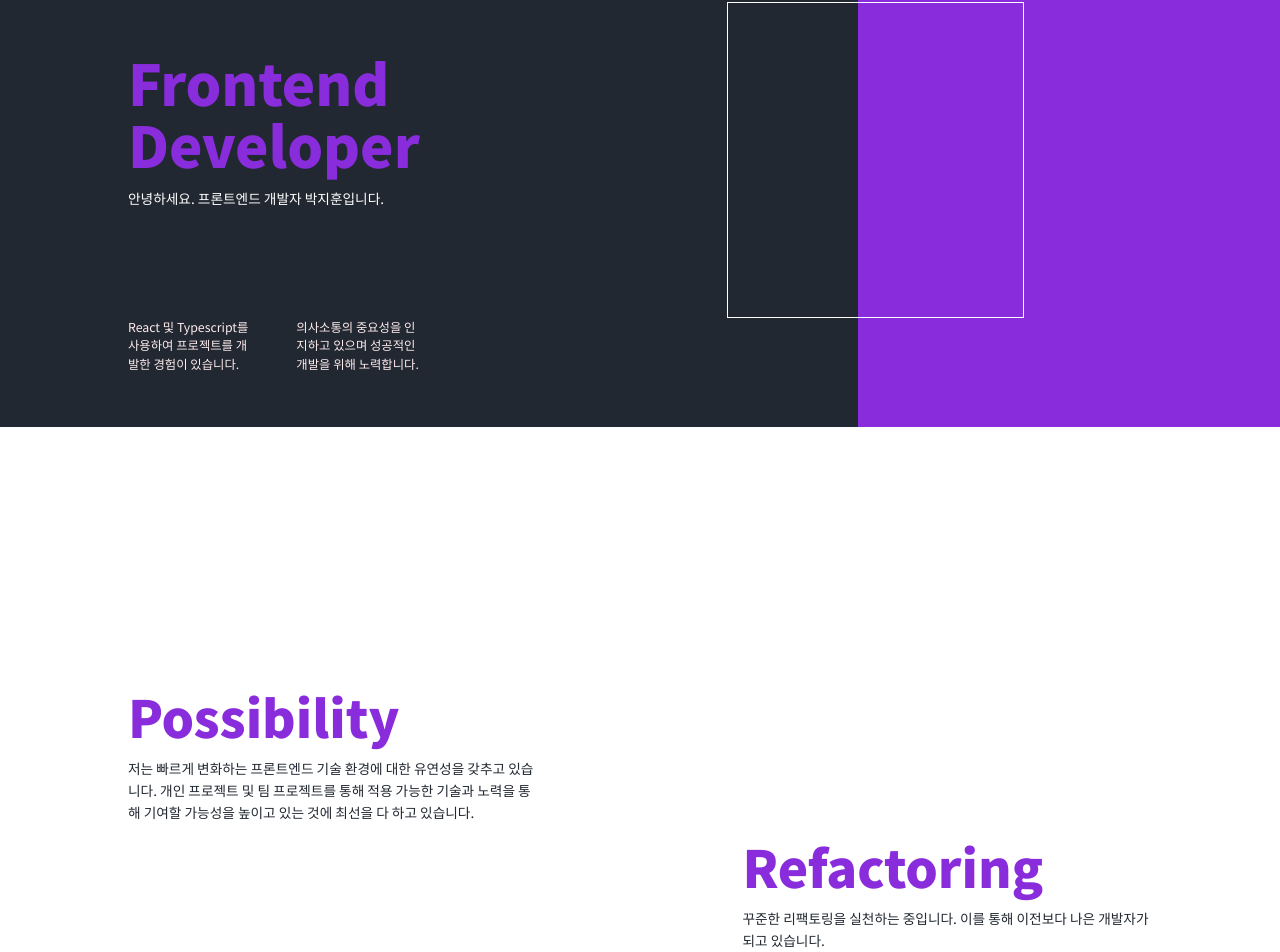
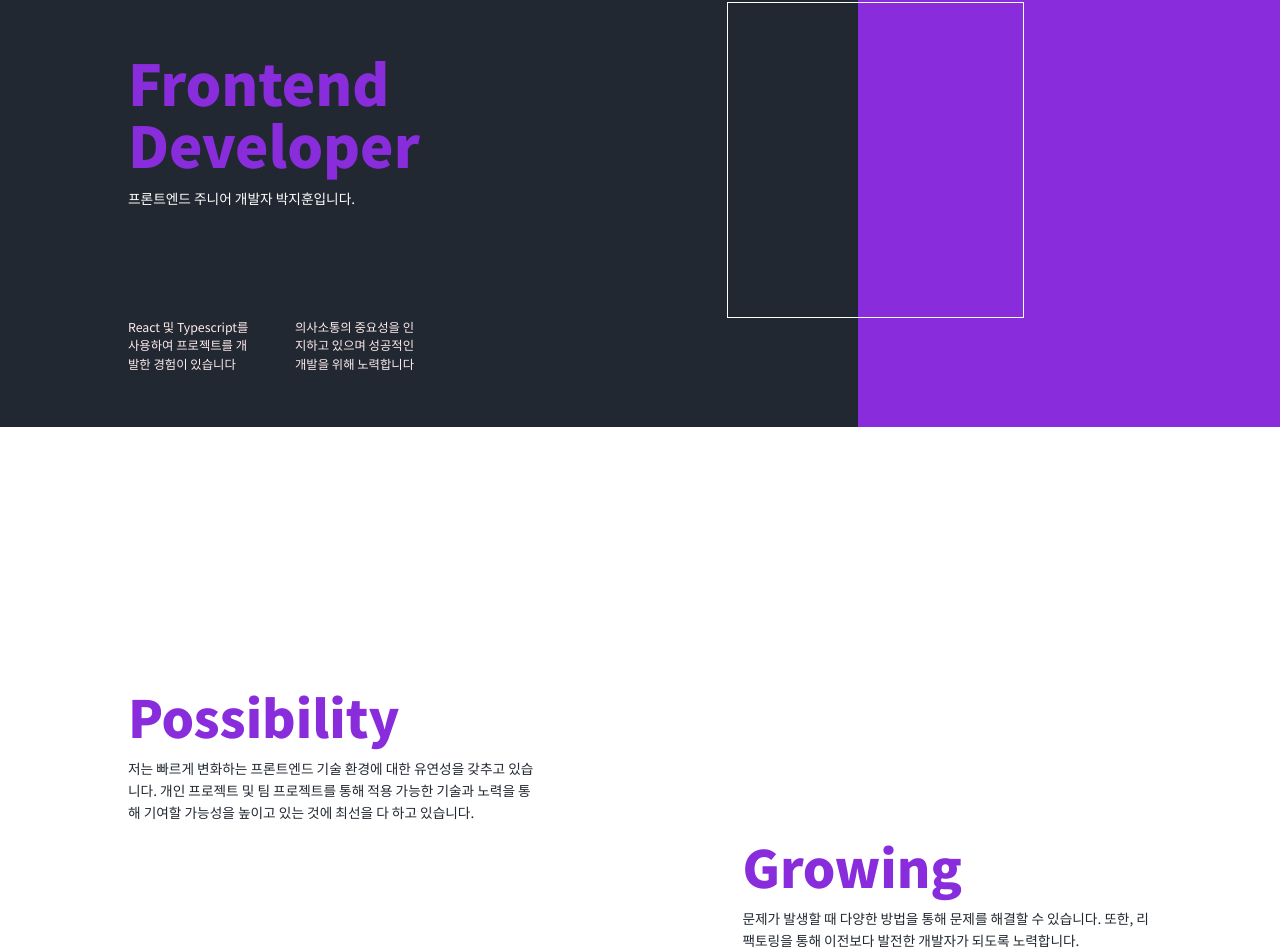
Before and after one commit to bbagbbagn2/PJH-Portfolio, a React (Create React App) app: page / in a window 1280 px wide. Shown: the part 166-1118 px from the top of the page. Built offline with nearby package versions, Linux system fonts and the light colour scheme.

Commit message:
fix: 글귀 변경

```diff
--- a/src/pages/Features/Container/Container.tsx
+++ b/src/pages/Features/Container/Container.tsx
@@ -11,9 +11,9 @@ const articlesData = [
       '저는 빠르게 변화하는 프론트엔드 기술 환경에 대한 유연성을 갖추고 있습니다. 개인 프로젝트 및 팀 프로젝트를 통해 적용 가능한 기술과 노력을 통해 기여할 가능성을 높이고 있는 것에 최선을 다 하고 있습니다.',
   },
   {
-    title: 'Refactoring',
+    title: 'Growing',
     description:
-      '꾸준한 리팩토링을 실천하는 중입니다. 이를 통해 이전보다 나은 개발자가 되고 있습니다.',
+      '문제가 발생할 때 다양한 방법을 통해 문제를 해결할 수 있습니다. 또한, 리팩토링을 통해 이전보다 발전한 개발자가 되도록 노력합니다.',
     justifyContent: 'flex-end',
   },
 ];
--- a/src/pages/Profile/components/ContentContainer/ContentContainer.tsx
+++ b/src/pages/Profile/components/ContentContainer/ContentContainer.tsx
@@ -8,11 +8,11 @@ import ContentList from './ContentList/ContentList';
 const contentData = [
   {
     id: 1,
-    text: 'React 및 Typescript를 사용하여 프로젝트를 개발한 경험이 있습니다.',
+    text: 'React 및 Typescript를 사용하여 프로젝트를 개발한 경험이 있습니다',
   },
   {
     id: 2,
-    text: '의사소통의 중요성을 인지하고 있으며 성공적인 개발을 위해 노력합니다.',
+    text: '의사소통의 중요성을 인지하고 있으며 성공적인 개발을 위해 노력합니다',
   },
 ];
 
--- a/src/pages/Profile/components/ProfileContainer.tsx
+++ b/src/pages/Profile/components/ProfileContainer.tsx
@@ -36,7 +36,7 @@ export default function ProfileContainer() {
             initial="hidden"
             animate="visible">
             <ProfileText>
-              안녕하세요. 프론트엔드 개발자 박지훈입니다.
+              프론트엔드 주니어 개발자 박지훈입니다.
             </ProfileText>
           </motion.div>
         </ArticleWrapper>
```
